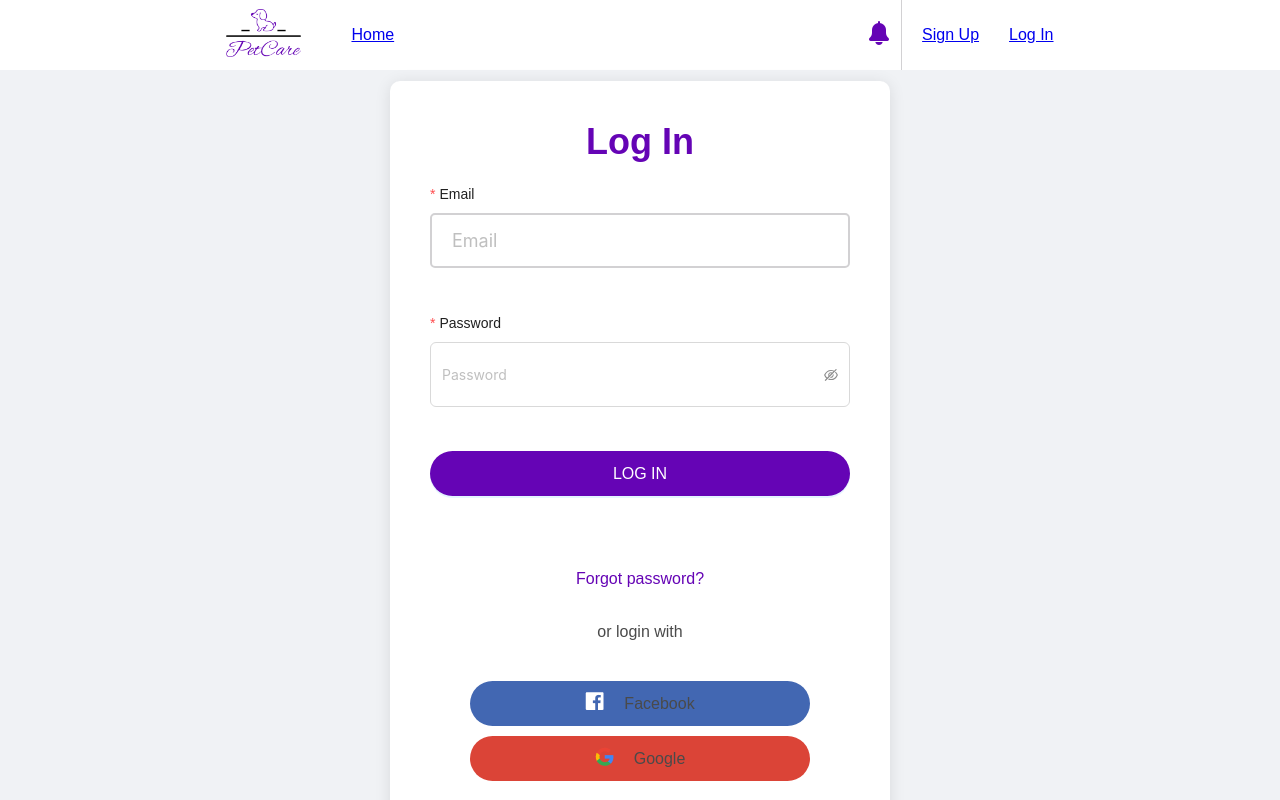
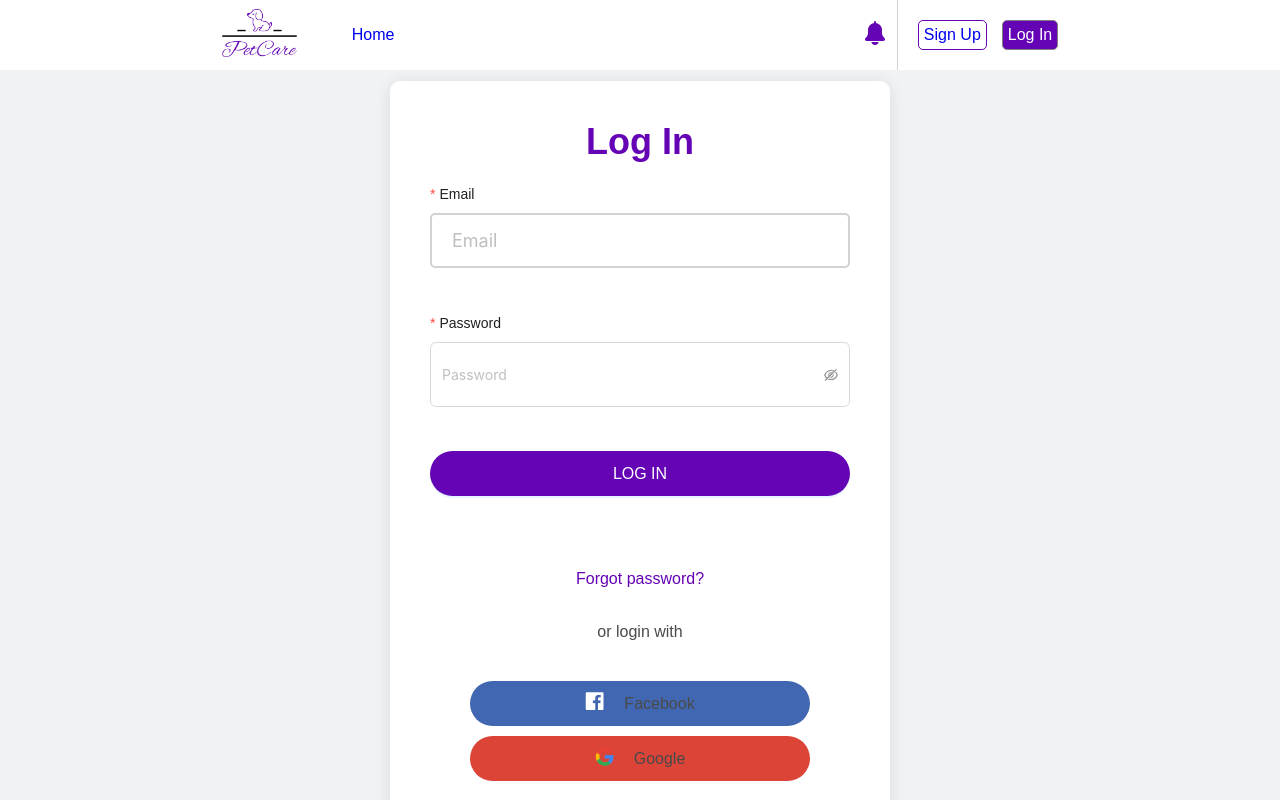
Before and after one commit to CrashTagiyev/PetCare_React, a React (Vite) app in the folder PetCare_Project/: page /userprofileinfo in a window 1280 px wide. Shown: the top 800 px of the page. Built offline with nearby package versions, Linux system fonts and the light colour scheme.

Commit message:
some style changes

```diff
--- a/PetCare_Project/src/Components/header/Header.jsx
+++ b/PetCare_Project/src/Components/header/Header.jsx
@@ -16,7 +16,7 @@ const Header = () => {
             <img className="logo" src="/src/assets/Icons/PetCareLogo.png"></img>
           </Link>
           <nav>
-            <Link to="/">Home</Link>
+            <Link to="/" className="home-btn">Home</Link>
             {/* <Link to="/getUsers">Users</Link> */}
           </nav>
         </div>
@@ -27,14 +27,14 @@ const Header = () => {
             </Link>
           </div>
           <div className="auth">
-            {!user && <Link to="/signup">Sign Up</Link>}
-            {!user && <Link to="/login">Log In</Link>}
-           {user && <Link  to="/userprofileinfo" className="profile">
+            {!user && <Link to="/signup" className="sign-up-btn">Sign Up</Link>}
+            {!user && <Link to="/login" className="login-btn">Log In</Link>}
+           {user && <Link to="/userprofileinfo" className="profile">
               <div className="profile-photo">
                 <img src={user.profileImage && user.profileImage || default_UserImg}></img>
               </div>
             </Link>}
-            {user && <button onClick={logout}>LogOut</button>}
+            {user && <Button onClick={logout} className="logout-btn">LogOut</Button>}
           </div>
         </div>
       </header>
--- a/PetCare_Project/src/Components/header/header.scss
+++ b/PetCare_Project/src/Components/header/header.scss
@@ -26,6 +26,28 @@ header .header-left nav {
   align-items: center;
 }
 
+.home-btn{
+  text-decoration: none;
+  padding: 5px;
+  border-radius: 5px;
+}
+
+.sign-up-btn{
+  text-decoration: none;
+  border: 1px solid base.$footer-color-1;
+  padding: 5px;
+  border-radius: 5px;
+}
+
+.login-btn{
+  text-decoration: none;
+  border: 1px solid gray;
+  background-color: base.$footer-color-1;
+  color: base.$footer-color-3;
+  padding: 5px;
+  border-radius: 5px;
+}
+
 .header-right {
   height: 70px;
   display: flex;
@@ -38,14 +60,25 @@ header .header-left nav {
 .auth {
   height: 70px;
   display: flex;
-  gap: 30px;
+  gap: 15px;
   flex-direction: row;
   align-items: center;
   padding-left: 20px;
   border-left: 1px solid #d2d1d3;
 
-  @media (max-width: 380px) {
-    gap: 0px;
+  @media (max-width: 420px) {
+    gap: 5px !important;
+  }
+
+  .logout-btn {
+    border: 1px solid base.$footer-color-1;
+    color: base.$footer-color-1;
+    font-weight: 500;
+
+    &:hover {
+      border: 1px solid base.$footer-color-1 !important;
+      color: base.$footer-color-1 !important;
+    }
   }
 }
 
@@ -102,12 +135,18 @@ header .header-left nav {
       }
     }
   }
-  @media (max-width: 380px) {
+  @media (max-width: 420px) {
     .header-right {
       gap: 0px;
     }
     .auth {
-     width: auto;
+      width: auto;
     }
   }
 }
+
+@media screen and (max-width: 420px) {
+  .header-left {
+    gap: 15px;
+  }
+}
--- a/PetCare_Project/src/Components/userProfileComponents/CompanyComponents/CompanySheltersList.jsx
+++ b/PetCare_Project/src/Components/userProfileComponents/CompanyComponents/CompanySheltersList.jsx
@@ -1,4 +1,5 @@
 import React from "react";
+import { Button } from "antd";
 import { useState } from "react";
 import { useEffect } from "react";
 import { Link } from "react-router-dom";
@@ -56,14 +57,14 @@ const CompanySheltersList = () => {
               <h2>{shelter.shelterName}</h2>
             </Link>
 
-            <button
+            <Button className="add-pet-btn"
               onClick={(e) => {
                 setCurrentShelterId(prev=>prev=shelter.id)
                 setIsAddPetModalOpen((prev) => !prev);
               }}
             >
               Add Pet
-            </button>
+            </Button>
           </div>
         ))}
     </div>
--- a/PetCare_Project/src/Components/userProfileComponents/CompanyComponents/companySheltersList.scss
+++ b/PetCare_Project/src/Components/userProfileComponents/CompanyComponents/companySheltersList.scss
@@ -1,3 +1,5 @@
+@use "../../../assets/basestyle/base.scss";
+
 .company-shelters-cont {
   display: flex;
   flex-direction: column;
@@ -34,11 +36,14 @@
     border-bottom: 1px solid white;
     max-height: 450px;
     gap: 4px;
+    padding: 10px;
 
     .company-shelters-img {
       height: 50%;
-        width: 50%;
+      width: 70%;
       align-self: center;
+      border-radius: 10px;
+      border: 1px solid white;
     }
 
     // h2 {
@@ -51,4 +56,26 @@
       color: white;
     }
   }
+
+  .add-pet-btn {
+    width: 80%;
+    align-self: center;
+    height: 47px;
+    font-size: 14px;
+    font-weight: 500;
+    background-color: white;
+    color: base.$footer-color-1;
+    &:hover {
+      color: white !important;
+      background-color: base.$footer-color-1 !important;
+      border: 1px solid white !important;
+      cursor: pointer;
     }
+  }
+}
+
+@media screen and (max-width: 768px){
+  .company-shelters-img {
+    width: 90% !important;
+  }
+}
--- a/PetCare_Project/src/Components/userprofiles/companyProfile.scss
+++ b/PetCare_Project/src/Components/userprofiles/companyProfile.scss
@@ -15,7 +15,6 @@ $background-color: #f9f9f9; // Light background to contrast with the primary and
   box-shadow: 0 6px 15px rgba(0, 0, 0, 0.1);
   overflow: hidden;
   transition: transform 0.3s ease, box-shadow 0.3s ease;
-
   &:hover {
     transform: translateY(-5px);
     box-shadow: 0 12px 25px rgba(0, 0, 0, 0.15);
@@ -67,6 +66,7 @@ $background-color: #f9f9f9; // Light background to contrast with the primary and
         display: flex;
         flex-direction: column;
         text-align: left;
+
 
         label {
           font-weight: 600;
@@ -147,5 +147,9 @@ $background-color: #f9f9f9; // Light background to contrast with the primary and
         }
       }
     }
+
+    .profile-img-cont {
+      margin: 0 auto 20px auto; // Center horizontally
+    }
   }
 }
```
Lines whose indentation alone changed are shown as unchanged.
